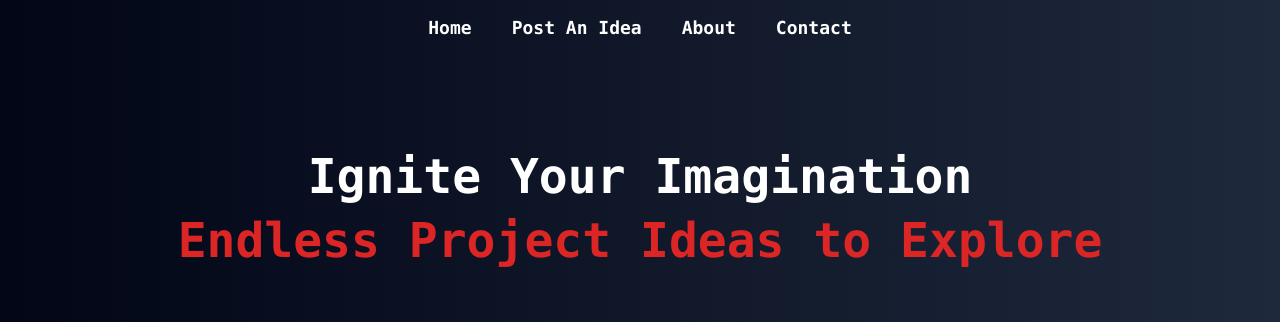
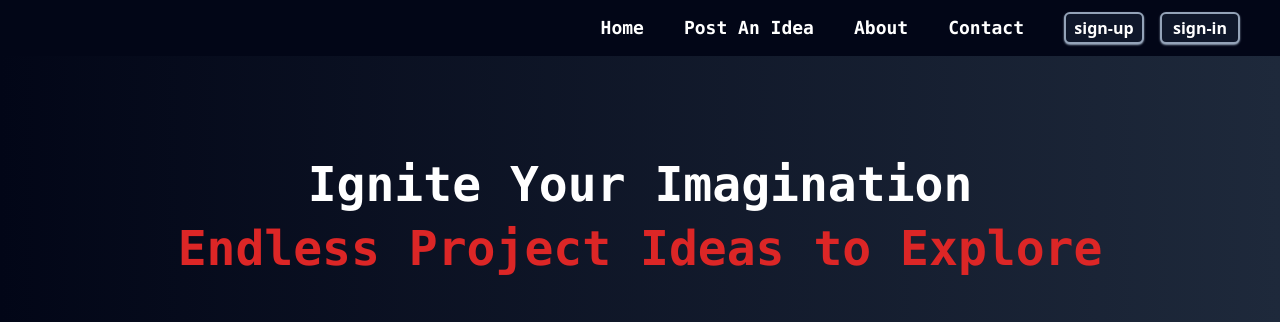
Before and after one commit to VAtulKumar1/IdeaHub-Frontend, a React (Vite) app: page / in a window 1280 px wide. Shown: the top 322 px of the page. Built offline with nearby package versions, Linux system fonts and the light colour scheme; no server answers.

Commit message:
Add sign-in and sign-up buttons

```diff
--- a/src/App.tsx
+++ b/src/App.tsx
@@ -12,6 +12,7 @@ function App() {
   return (
 
       <div className="w-screen bg-gradient-to-r from-slate-950 to-slate-800">
+
             <Navbar/>
             <Routes>
                 <Route path='/' element={<Home/>}/>
--- a/src/components/AnimatedHeadLine.tsx
+++ b/src/components/AnimatedHeadLine.tsx
@@ -1,7 +1,7 @@
 const AnimatedHeadLine = ()=>{
     return (
 
-        <div className=" mt-24 font-bold text-center">
+        <div className=" pt-40 font-bold text-center">
             <h1 className="text-5xl text-white mb-4 font-mono animate-slidein opacity-0 [--slidein-delay:300ms] ...">
                 Ignite Your Imagination
             </h1>
--- a/src/components/Contact.tsx
+++ b/src/components/Contact.tsx
@@ -1,10 +1,9 @@
 
 const Contact = ()=>{
     return(
-        <>
-
+        <div>
             <h1>About</h1>
-        </>
+        </div>
     )
 
 }
--- a/src/components/Home.tsx
+++ b/src/components/Home.tsx
@@ -1,5 +1,4 @@
 import AnimatedHeadLine from "./AnimatedHeadLine";
-import Navbar from "./Navbar";
 import Buttons from "./Buttons";
 
 
--- a/src/components/Navbar.tsx
+++ b/src/components/Navbar.tsx
@@ -2,15 +2,15 @@ import { Link } from "react-router-dom";
 
 const Navbar = ()=>{
     return (
-        <>
+
             <nav>
-                <div className="relative w-full flex
+                <div className="w-full fixed top-0 flex justify-end bg-slate-950 h-14">
+                    <div className="flex
                         items-center
-                    space-x-10
-                    justify-center
+                        gap-x-10
+                        justify-start
                         list-none
                         text-white
-                    h-14
                         text-lg
                         font-bold
                         font-mono
@@ -28,9 +28,48 @@ const Navbar = ()=>{
                             <Link className="hover:text-red-600" to="/Contact">Contact</Link>
                         </li>
                     </div>
+                    <div className="pl-10 gap-x-4 flex justify-end items-center text-white pr-10">
+                        <Link to="/SignUp">
+                            <button className="flex justify-center items-center
+                            w-20
+                            h-8
+                            border-2
+                        border-slate-400
+                            bg-slate-900
+                            text-white
+                            shadow-slate-400
+                            shadow-sm
+                            rounded-md
+                            text-center
+                            font-bold
+                            hover:bg-slate-800">
+                            sign-up
+                            </button>
+                        </Link>
+                        <Link to="SignIn">
+                            <button className="
+                            w-20
+                            h-8
+                            border-2
+                            border-slate-400
+                            bg-slate-900
+                            text-white
+                            shadow-slate-400
+                            shadow-sm
+                            rounded-md
+                            text-center
+                            font-bold
+                            hover:bg-slate-800">
+                                sign-in
+                            </button>
+                        </Link>
+
+
+                    </div>
+                </div>
+
 
             </nav>
-        </>
     )
 }
 
```
Lines whose indentation alone changed are shown as unchanged.
